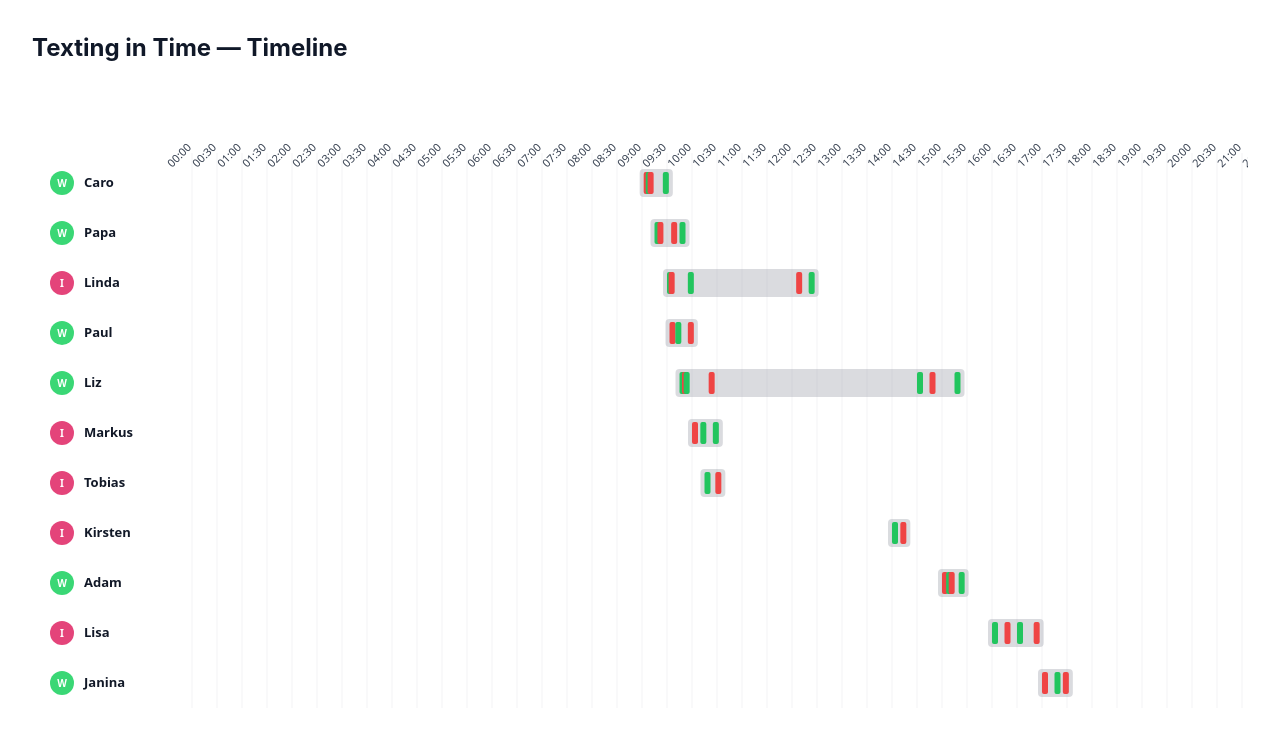
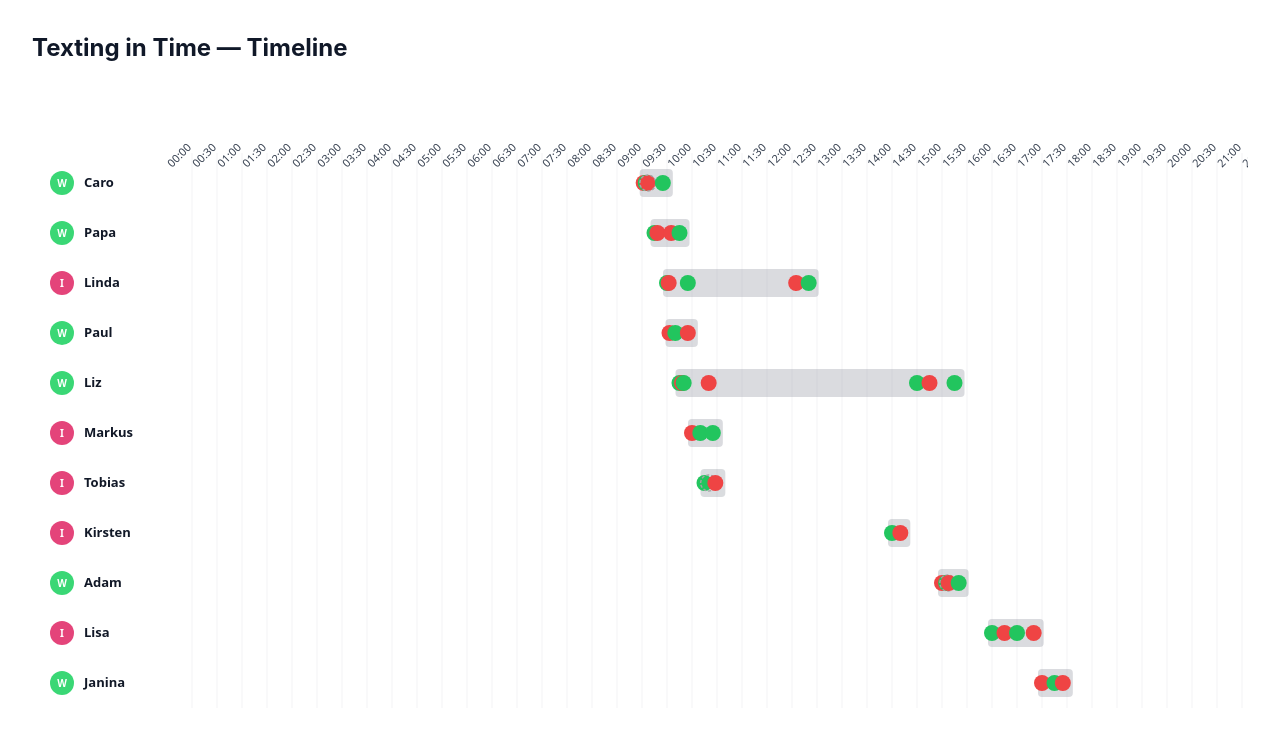
Before and after one commit to dsl-unibe-ch/TiT-visualizations, a SvelteKit app: page / in a window 1280 px wide. Shown: the top 736 px of the page. Built offline with nearby package versions, Linux system fonts and the light colour scheme.

Commit message:
add circles and unsent messages

```diff
--- a/src/lib/TimelineChart.svelte
+++ b/src/lib/TimelineChart.svelte
@@ -13,10 +13,10 @@
 
 	// Group messages by chatname, sorted by first message time
 	const chatGroups = $derived.by(() => {
-		const groups = d3.group(data, (d) => d.chatname);
+		const groups = d3.group(data, (d: Message) => d.chatname);
 		return [...groups.entries()].sort((a, b) => {
-			const aFirst = d3.min(a[1], (d) => new Date(d.t).getTime()) ?? 0;
-			const bFirst = d3.min(b[1], (d) => new Date(d.t).getTime()) ?? 0;
+			const aFirst = d3.min(a[1], (d: Message) => new Date(d.t).getTime()) ?? 0;
+			const bFirst = d3.min(b[1], (d: Message) => new Date(d.t).getTime()) ?? 0;
 			return aFirst - bFirst;
 		});
 	});
@@ -29,7 +29,7 @@
 
 	// Extract the day from first message for scale domain
 	const dayStart = $derived.by(() => {
-		const firstTime = d3.min(data, (d) => new Date(d.t));
+		const firstTime = d3.min(data, (d: Message) => new Date(d.t));
 		if (!firstTime) return new Date();
 		return d3.utcDay.floor(firstTime);
 	});
@@ -46,7 +46,9 @@
 
 	// Colors
 	function directionColor(direction: string): string {
-		return direction === 'incoming' ? '#22c55e' : '#ef4444';
+		if (direction === 'incoming') return '#22c55e';
+		if (direction === 'not sent') return '#a3a3a3';
+		return '#ef4444';
 	}
 
 	function platformColor(platform: string): string {
@@ -132,13 +134,14 @@
 			<!-- Message blocks -->
 			{#each sorted as msg (msg.t)}
 				{@const msgTime = new Date(msg.t)}
-				<rect
-					x={xScale(msgTime)}
-					y={y - blockHeight / 2}
-					width={blockWidth}
-					height={blockHeight}
-					rx="2"
-					fill={directionColor(msg.direction)}
+				<circle
+					cx={xScale(msgTime)}
+					cy={y}
+					r={8}
+					fill={msg.direction === 'not sent' ? 'none' : directionColor(msg.direction)}
+					stroke={directionColor(msg.direction)}
+					stroke-width={msg.direction === 'not sent' ? 1.5 : 0}
+					stroke-dasharray={msg.direction === 'not sent' ? '3 2' : 'none'}
 				/>
 			{/each}
 		{/each}
--- a/src/routes/+page.svelte
+++ b/src/routes/+page.svelte
@@ -44,6 +44,17 @@
 			author: 'Me',
 			chatname: 'Caro',
 			content: 'Just yourself 😊',
+			type: 'text',
+			platform: 'WhatsApp',
+			n_revisions: 0
+		},
+		{
+			t: '2026-04-15T09:07:00Z',
+			t_video: 20,
+			direction: 'not sent',
+			author: 'Me',
+			chatname: 'Caro',
+			content: 'Actually nvm',
 			type: 'text',
 			platform: 'WhatsApp',
 			n_revisions: 0
@@ -325,6 +336,17 @@
 			n_revisions: 0
 		},
 		{
+			t: '2026-04-15T10:20:00Z',
+			t_video: 178,
+			direction: 'not sent',
+			author: 'Me',
+			chatname: 'Tobias',
+			content: 'Maybe...',
+			type: 'text',
+			platform: 'Instagram',
+			n_revisions: 0
+		},
+		{
 			t: '2026-04-15T10:28:00Z',
 			t_video: 180,
 			direction: 'outgoing',
@@ -379,6 +401,17 @@
 			author: 'Adam',
 			chatname: 'Adam',
 			content: 'Sure, whats up?',
+			type: 'text',
+			platform: 'WhatsApp',
+			n_revisions: 0
+		},
+		{
+			t: '2026-04-15T15:07:00Z',
+			t_video: 338,
+			direction: 'not sent',
+			author: 'Me',
+			chatname: 'Adam',
+			content: 'Nvm figured it out',
 			type: 'text',
 			platform: 'WhatsApp',
 			n_revisions: 0
```
